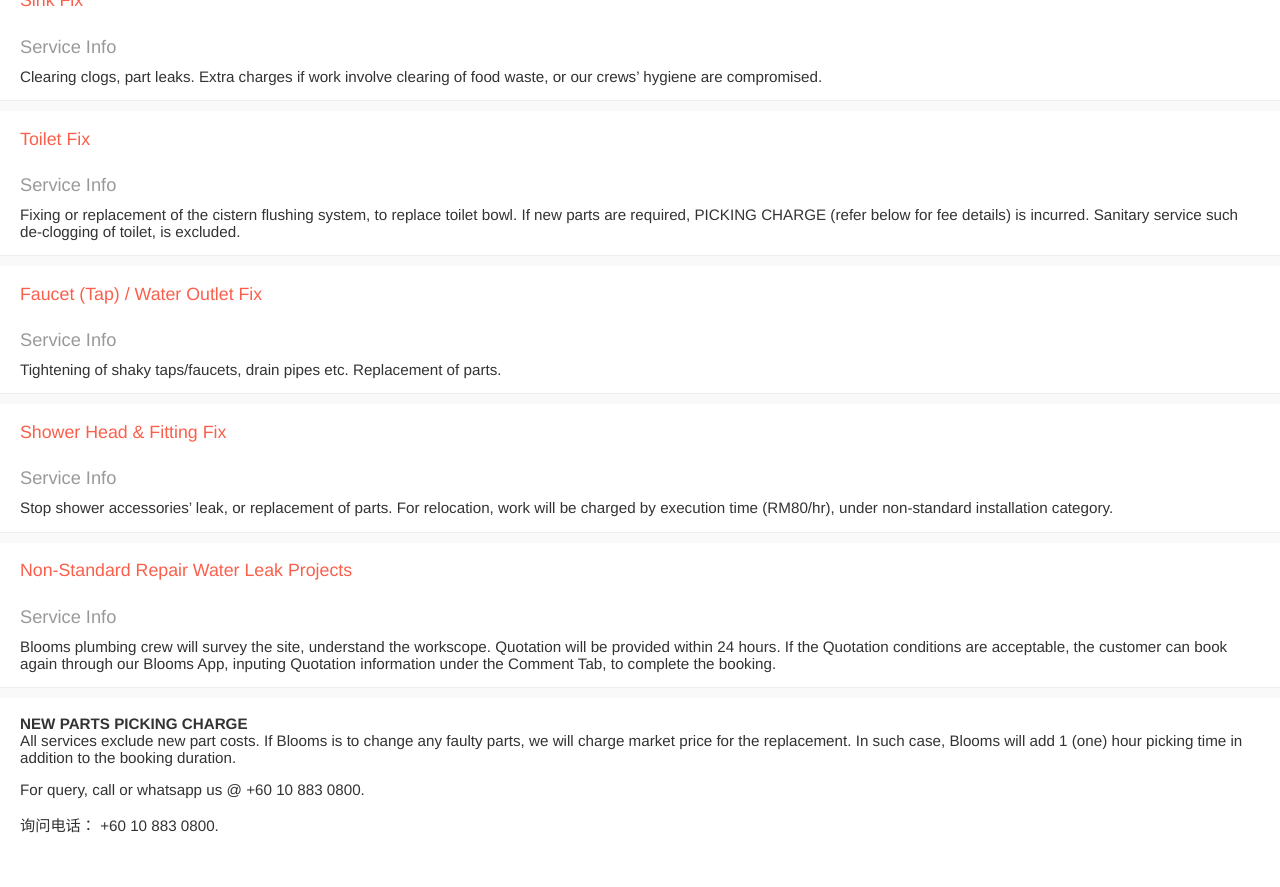
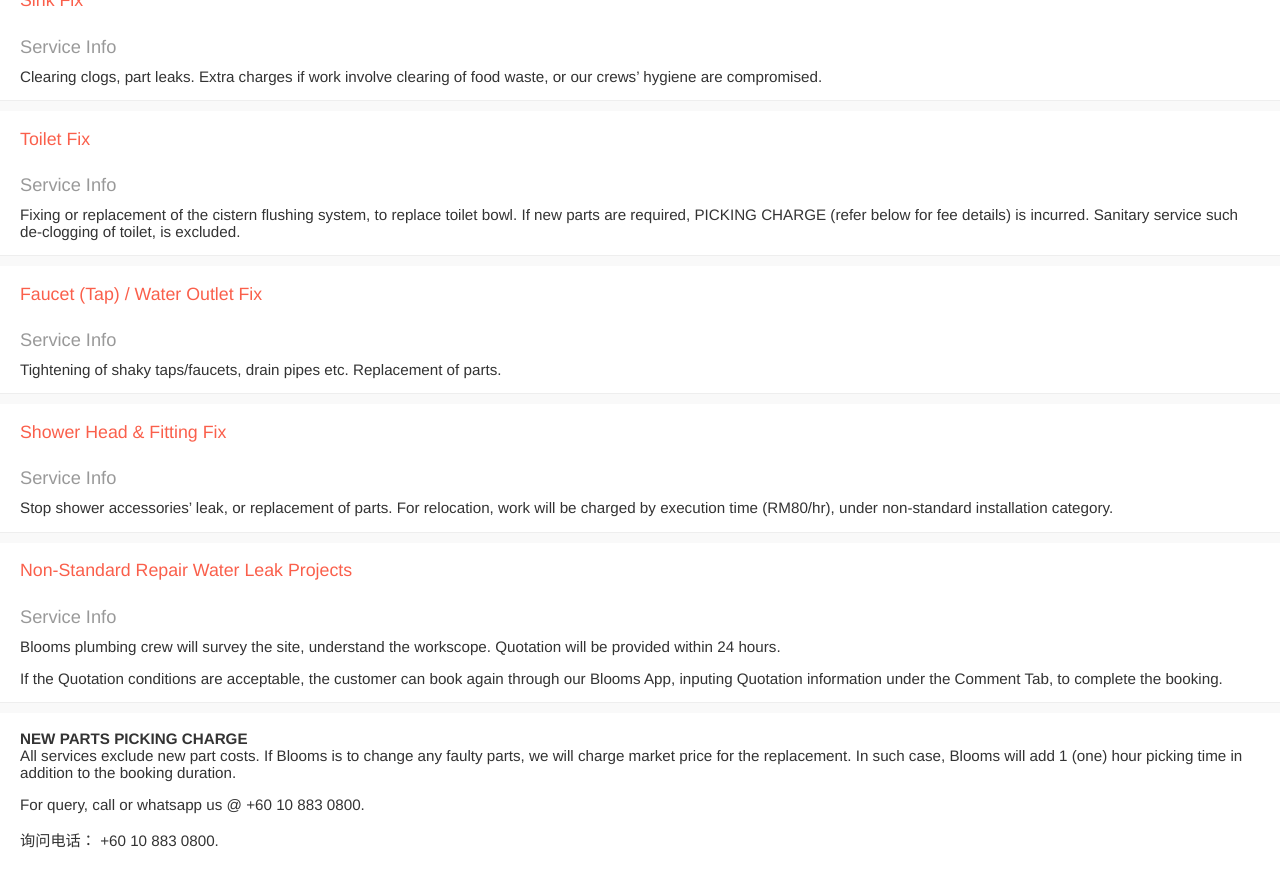
Before and after one commit to blooms-singapore/pages, a Jekyll site: the page built from en/services/myr/plumbing.html, in a window 1280 px wide and 900 px high, scrolled down 852 px. Shown: the top 887 px of the window. Built offline with Jekyll 4.4.1, drawn with Linux system fonts in a browser that asks for light colours.

Commit message:
Update plumbing.html

```diff
--- a/en/services/myr/plumbing.html
+++ b/en/services/myr/plumbing.html
@@ -92,7 +92,10 @@
   <h3>Non-Standard Repair Water Leak Projects</h3>
   <h4 class="service-title">Service Info</h4>
   <p>
-    Blooms plumbing crew will survey the site, understand the workscope. Quotation will be provided within 24 hours. If the Quotation conditions are acceptable, the customer can book again through our Blooms App, inputing Quotation information under the Comment Tab, to complete the booking.
+    Blooms plumbing crew will survey the site, understand the workscope. Quotation will be provided within 24 hours.
+  <p>
+    <p>
+    If the Quotation conditions are acceptable, the customer can book again through our Blooms App, inputing Quotation information under the Comment Tab, to complete the booking.
   </p>
 </div>
 
```
